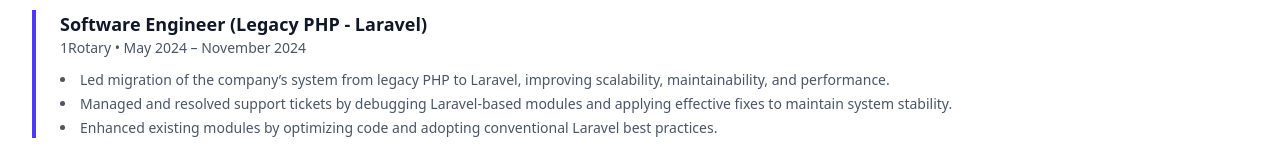
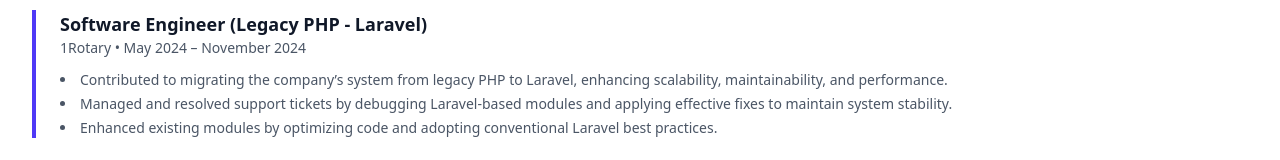
Before and after one commit to olivertjr17/portfolio-frontend, a Vue app: page /professional in a window 1280 px wide. Shown: the part 474-634 px from the top of the page. Built offline with nearby package versions, Linux system fonts and the light colour scheme.

Commit message:
Rephrase responsibility on one of my Work experience

```diff
--- a/src/pages/guest/Professional.vue
+++ b/src/pages/guest/Professional.vue
@@ -104,7 +104,7 @@ const experiences = [
     company: "1Rotary",
     period: "May 2024 – November 2024",
     responsibilities: [
-      "Led migration of the company’s system from legacy PHP to Laravel, improving scalability, maintainability, and performance.",
+      "Contributed to migrating the company’s system from legacy PHP to Laravel, enhancing scalability, maintainability, and performance.",
       "Managed and resolved support tickets by debugging Laravel-based modules and applying effective fixes to maintain system stability.",
       "Enhanced existing modules by optimizing code and adopting conventional Laravel best practices.",
     ],
```
